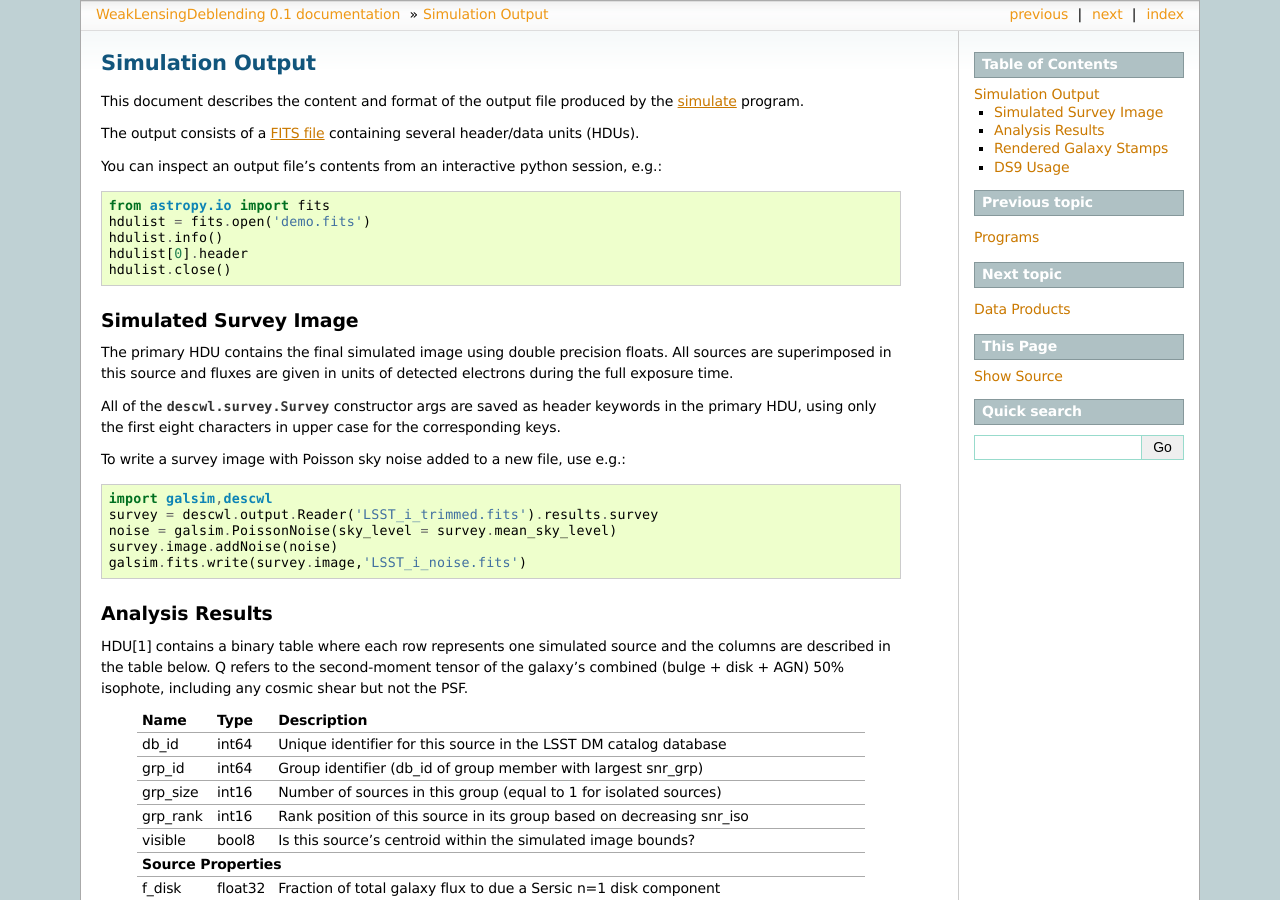
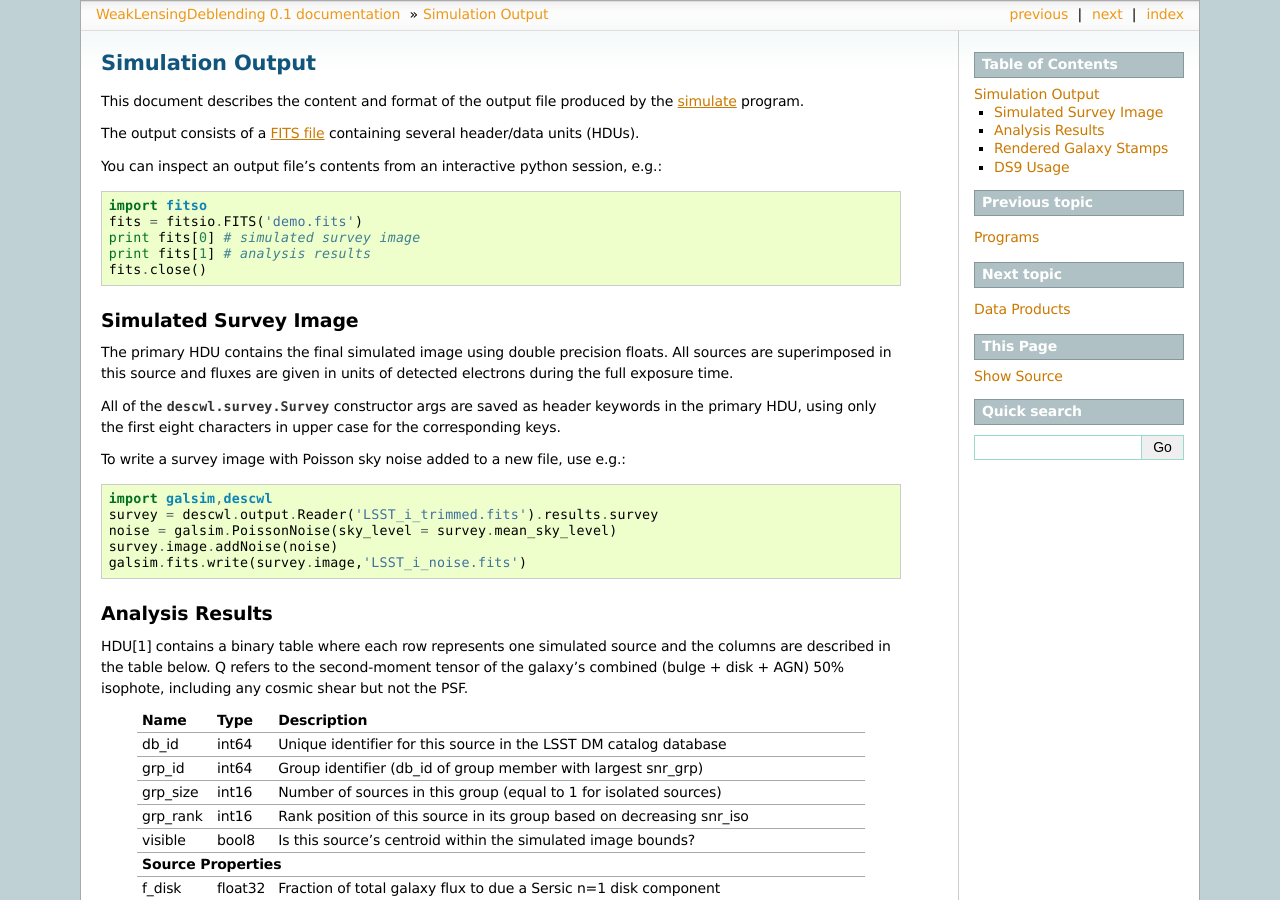
Before and after one commit to LSSTDESC/WeakLensingDeblending, a Sphinx documentation site: the page built from docs/output.rst, in a window 1280 px wide and 900 px high. Built offline with Sphinx 7.4.7, drawn with Linux system fonts in a browser that asks for light colours.

Commit message:
Remove references to astropy.io.fits

```diff
--- a/docs/conf.py
+++ b/docs/conf.py
@@ -42,7 +42,6 @@ MOCK_MODULES = [
     'astropy',
     'astropy.table',
     'astropy.io',
-    'astropy.io.fits',
     'fitsio',
     'galsim',
 ]
--- a/docs/install.rst
+++ b/docs/install.rst
@@ -38,14 +38,14 @@ The following python packages are required by this package:
 * `fitsio <https://github.com/esheldon/fitsio>`_ (version >= 0.9.6)
 * `galsim <https://github.com/GalSim-developers/GalSim>`_ (version >= 1.2)
 
-Note that `numpy` and `astropy` are both available in recent `anaconda <https://store.continuum.io/cshop/anaconda/>`_ or `enthought canopy <https://www.enthought.com/products/canopy/>`_ distributions. The `fitsio` package is required for performance reasons, although it overlaps the functionality of the pure-python `astropy.io.fits` module. Installing GalSim is a more involved process, but well worth the effort.
+Note that `numpy` and `astropy` are both available in recent `anaconda <https://store.continuum.io/cshop/anaconda/>`_ or `enthought canopy <https://www.enthought.com/products/canopy/>`_ distributions. The `fitsio` package is required for performance reasons, since the similar pure-python functionality in the :mod:`astropy.io.fits` module is too slow for this application. Installing GalSim is a more involved process, but well worth the effort.
 
 You can check your astropy version using::
 
 	import astropy.version
 	print astropy.version.version
 
-A version of at least 0.4 is required due to recent changes in tables and FITS I/O. If you have a pre-0.4 version of astropy via anaconda, you can update using::
+A version of at least 0.4 is required due to recent changes in tables. If you have a pre-0.4 version of astropy via anaconda, you can update using::
 
 	sudo conda update conda
 	sudo conda update anaconda
--- a/docs/output.rst
+++ b/docs/output.rst
@@ -7,11 +7,11 @@ The output consists of a `FITS file <http://fits.gsfc.nasa.gov/fits_primer.html>
 
 You can inspect an output file's contents from an interactive python session, e.g.::
 
-	from astropy.io import fits
-	hdulist = fits.open('demo.fits')
-	hdulist.info()
-	hdulist[0].header
-	hdulist.close()
+	import fitso
+	fits = fitsio.FITS('demo.fits')
+	print fits[0] # simulated survey image
+	print fits[1] # analysis results
+	fits.close()
 
 Simulated Survey Image
 ----------------------
```
